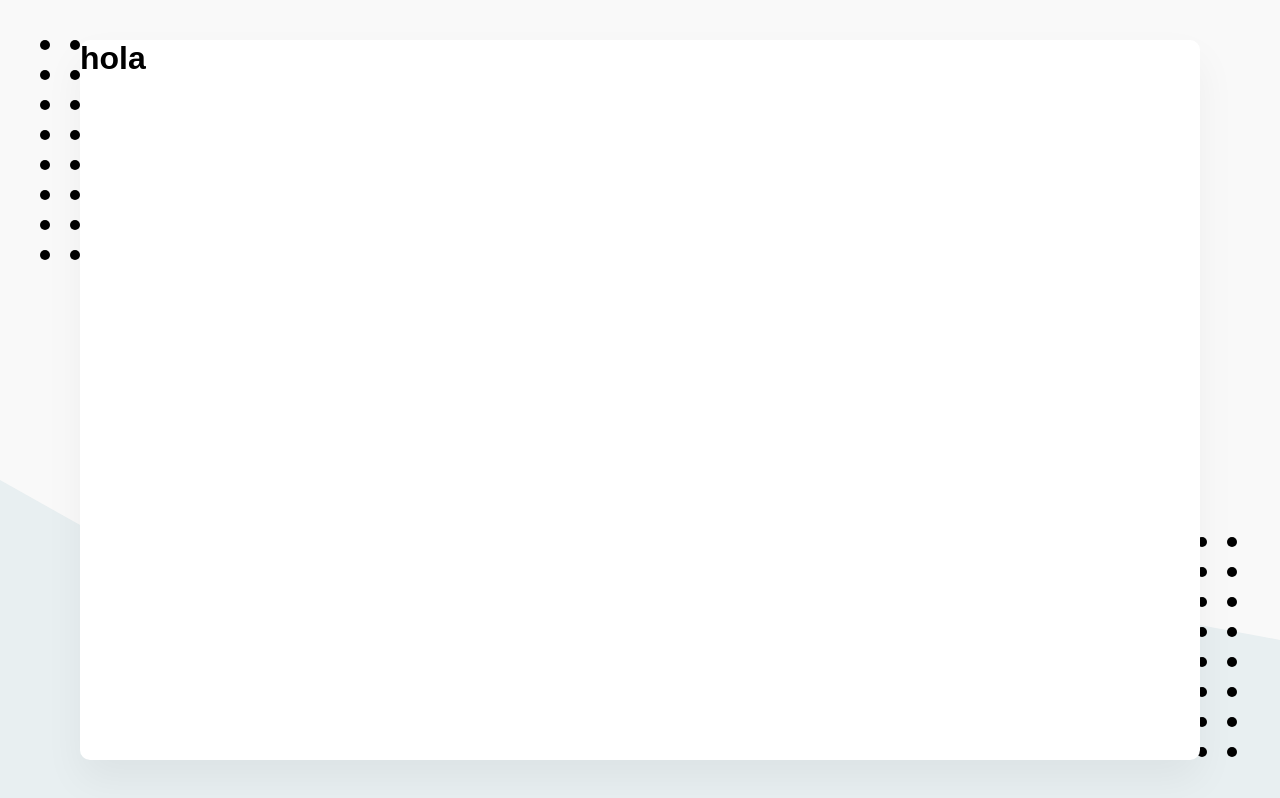
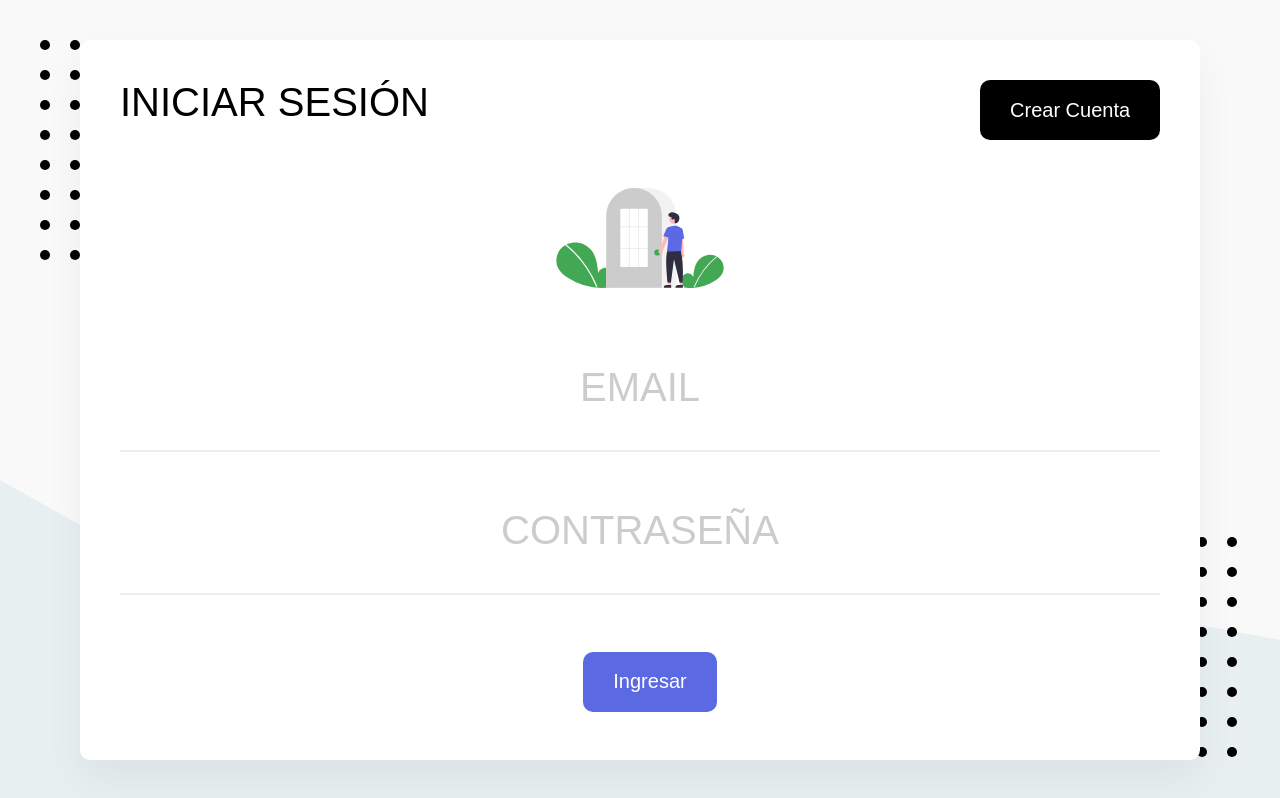
Before and after one commit to kyiroywops/rct-app-list-personal, a React (Create React App) app: page /iniciar-sesion in a window 1280 px wide. Built offline with nearby package versions, Linux system fonts and the light colour scheme; what webfontloader would draw is missing.

Commit message:
fb setup and login

```diff
--- a/package.json
+++ b/package.json
@@ -6,6 +6,7 @@
     "@testing-library/jest-dom": "^5.16.5",
     "@testing-library/react": "^13.4.0",
     "@testing-library/user-event": "^13.5.0",
+    "firebase": "^9.10.0",
     "react": "^18.2.0",
     "react-dom": "^18.2.0",
     "react-helmet": "^6.1.0",
--- a/src/componentes/IniciarSesion.js
+++ b/src/componentes/IniciarSesion.js
@@ -1,8 +1,57 @@
 import React from 'react';
+import {Helmet} from 'react-helmet';
+import {Header, Titulo, ContenedorHeader} from '../elementos/Header';
+import Boton from '../elementos/Boton';
+import {Formulario, Input, ContenedorBoton} from '../elementos/ElementosDeFormulario';
+import { ReactComponent as SvgLogin } from '../imagenes/login.svg';
+import styled from 'styled-components';
+
+const Svg = styled(SvgLogin)`
+    width: 100%;
+    max-height: 6.25rem; /* 100px */
+    margin-bottom: 1.25rem; /* 20px */
+`;
 
 const InicioSesion = () => {
     return (
-        <h1>hola</h1>
+        <>
+         <Helmet>
+                <title>Iniciar sesión</title>
+         </Helmet>
+         <Header>
+                <ContenedorHeader>
+                    <Titulo>Iniciar sesión</Titulo>
+                    <div>
+                        <Boton to="/crear-cuenta">Crear Cuenta</Boton>
+                    </div>
+                </ContenedorHeader>
+         </Header>
+
+         <Formulario>
+                <Svg />
+                <Input
+                    type="email"
+                    placeholder="Email"
+                    name="email"
+
+                />
+                 <Input
+                    type="password"
+                    placeholder="Contraseña"
+                    name="password"
+                />
+
+                <ContenedorBoton>
+                    <Boton as="button" primario type="submit">Ingresar</Boton>
+
+                </ContenedorBoton>
+
+         </Formulario>
+
+
+
+
+        </>
     );
 }
 
--- a/src/componentes/RegistroUsuarios.js
+++ b/src/componentes/RegistroUsuarios.js
@@ -1,8 +1,8 @@
 import React from 'react';
 import {Helmet} from 'react-helmet';
-import {Header, Titulo, ContenedorBotones, ContenedorHeader} from '../elementos/Header';
+import {Header, Titulo, ContenedorHeader} from '../elementos/Header';
 import Boton from '../elementos/Boton';
-import {ContenedorFiltros, Formulario, Input, InputGrande, ContenedorBoton} from '../elementos/ElementosDeFormulario';
+import {Formulario, Input, ContenedorBoton} from '../elementos/ElementosDeFormulario';
 import { ReactComponent as SvgLogin } from '../imagenes/registro.svg';
 import styled from 'styled-components';
 
@@ -35,6 +35,11 @@ const RegistroUsuarios = () => {
                     name="email"
 
                 />
+                 <Input
+                    type="password"
+                    placeholder="Contraseña"
+                    name="password"
+                />
                 <Input
                     type="password"
                     placeholder="Repetir la contraseña"
```
Also changed, not shown: firebase/firebaseConfig.js (added, +27 -0 lines), 1 other file (tests, documents, lock files or other folders).
